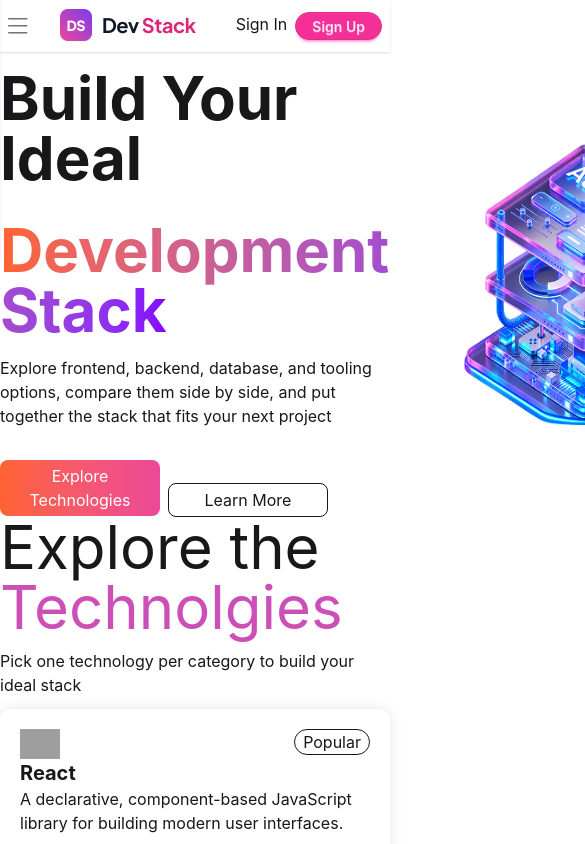
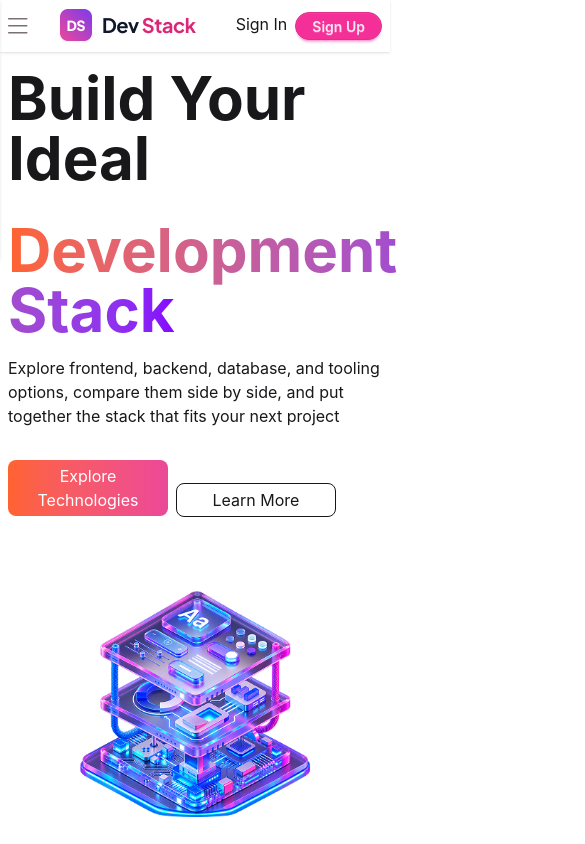
Before and after one commit to emon-mehedi/B14-A05-DevStack, a React (Vite) app: page / in a window 390 px wide. Shown: the top 844 px of the page, 585 px wide, since content can reach past the window. Built offline with nearby package versions, Linux system fonts and the light colour scheme; grey boxes are pictures that could not be loaded.

Commit message:
Hero section made responsive

```diff
--- a/src/components/Hero.tsx
+++ b/src/components/Hero.tsx
@@ -2,7 +2,7 @@ import hero from "../assets/banner-stack.png";
 
 export function Hero() {
   return (
-    <div className="flex flex-row container mx-auto">
+    <div className="flex flex-col md:flex-row md:container px-2 mx-auto">
       <div className="flex flex-col justify-center flex-1">
         <h1 className="text-6xl font-bold my-4">Build Your Ideal</h1>
         <h1 className="text-6xl font-bold my-4">
```
